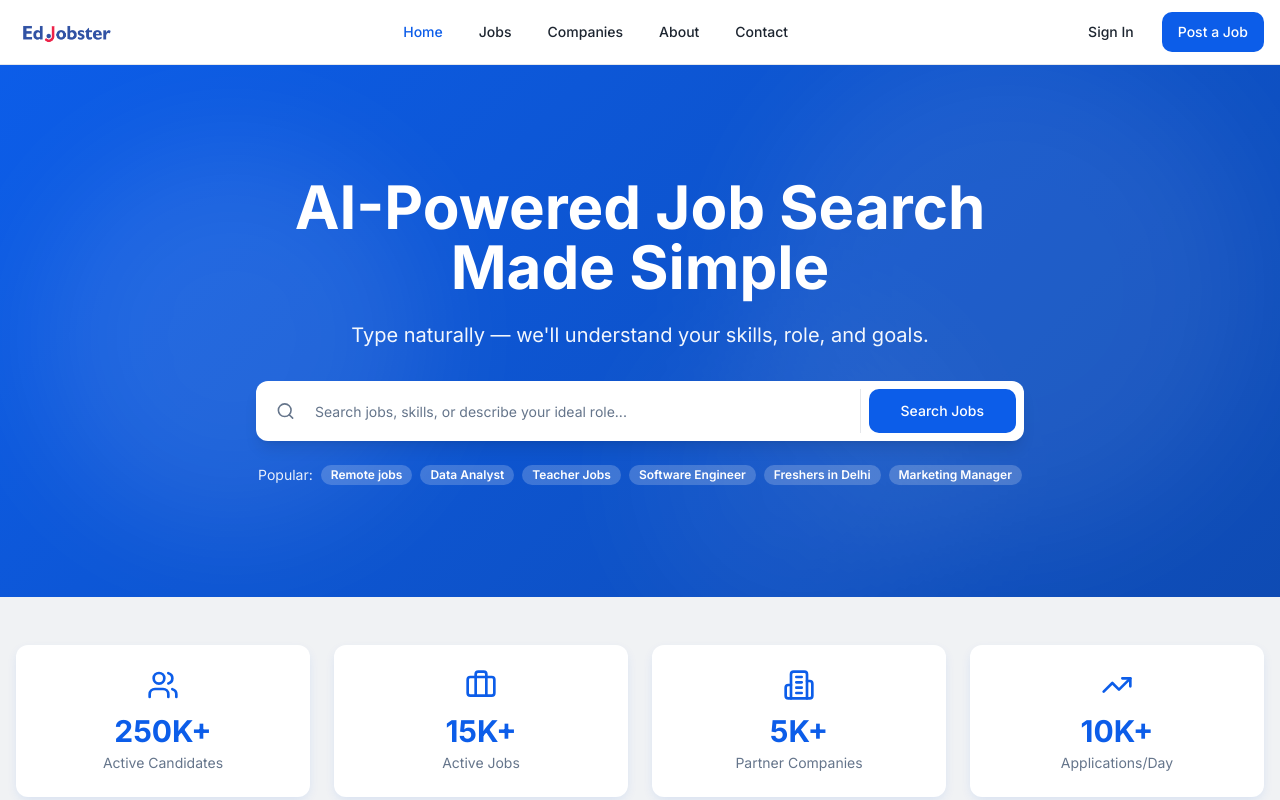
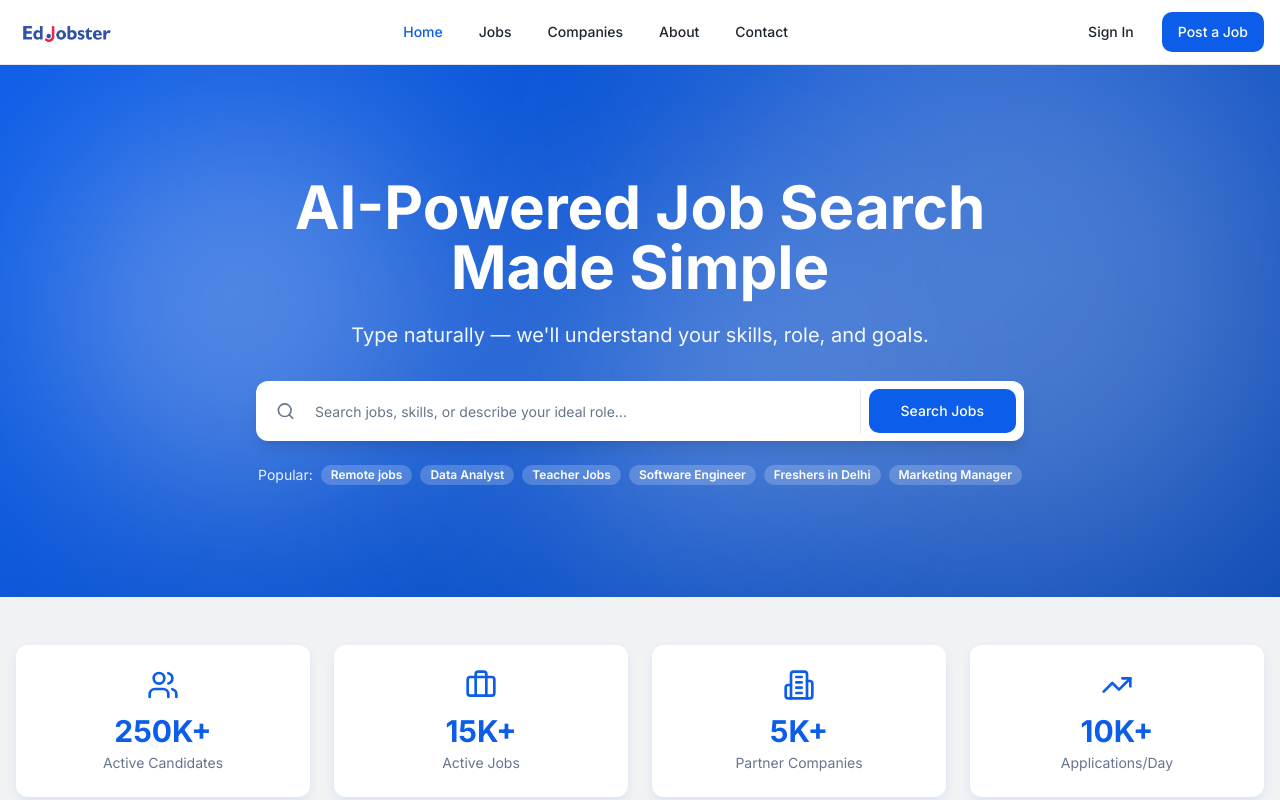
Before and after one commit to edjobster/edjobster-jobs, a React (Vite) app: page / in a window 1280 px wide. Shown: the top 800 px of the page. Built offline with nearby package versions, Linux system fonts and the light colour scheme; the HTML template or start-up script is replaced by a standard one.

Commit message:
Fix: Improve animation visibility

```diff
--- a/src/pages/Home.tsx
+++ b/src/pages/Home.tsx
@@ -82,10 +82,10 @@ export default function Home() {
       {/* Hero Section with AI Search */}
       <section className="relative gradient-hero text-white py-20 md:py-28 overflow-hidden">
         {/* Animated Background Elements */}
-        <div className="absolute inset-0 opacity-50">
-          <div className="absolute top-20 left-10 w-96 h-96 bg-white/20 rounded-full blur-3xl animate-float"></div>
-          <div className="absolute bottom-10 right-10 w-[500px] h-[500px] bg-white/15 rounded-full blur-3xl animate-float-slow"></div>
-          <div className="absolute top-1/2 left-1/2 w-80 h-80 bg-white/10 rounded-full blur-3xl animate-float" style={{ animationDelay: '2s' }}></div>
+        <div className="absolute inset-0">
+          <div className="absolute top-10 left-10 w-[400px] h-[400px] bg-white/30 rounded-full blur-[100px] animate-float"></div>
+          <div className="absolute bottom-0 right-0 w-[600px] h-[600px] bg-white/25 rounded-full blur-[120px] animate-float-slow"></div>
+          <div className="absolute top-1/3 right-1/3 w-[350px] h-[350px] bg-white/20 rounded-full blur-[100px] animate-float" style={{ animationDelay: '2s' }}></div>
         </div>
 
         <div className="container mx-auto px-4 relative z-10">
```
